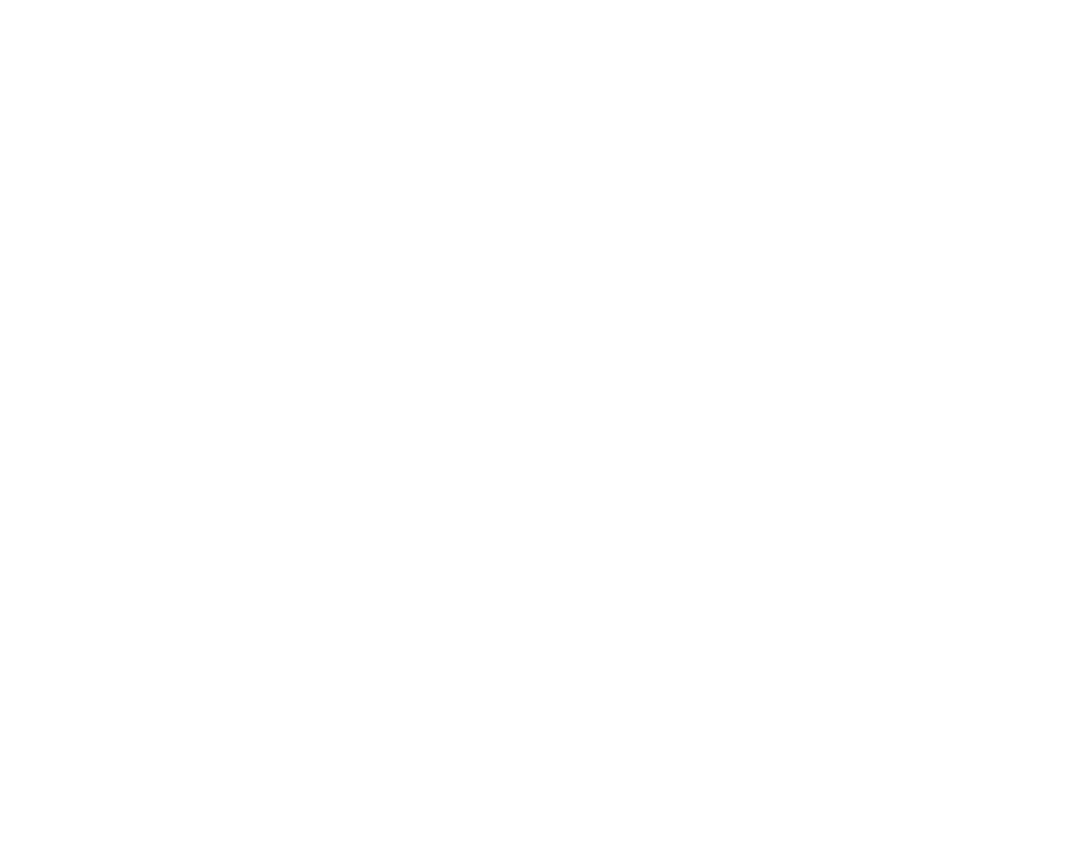
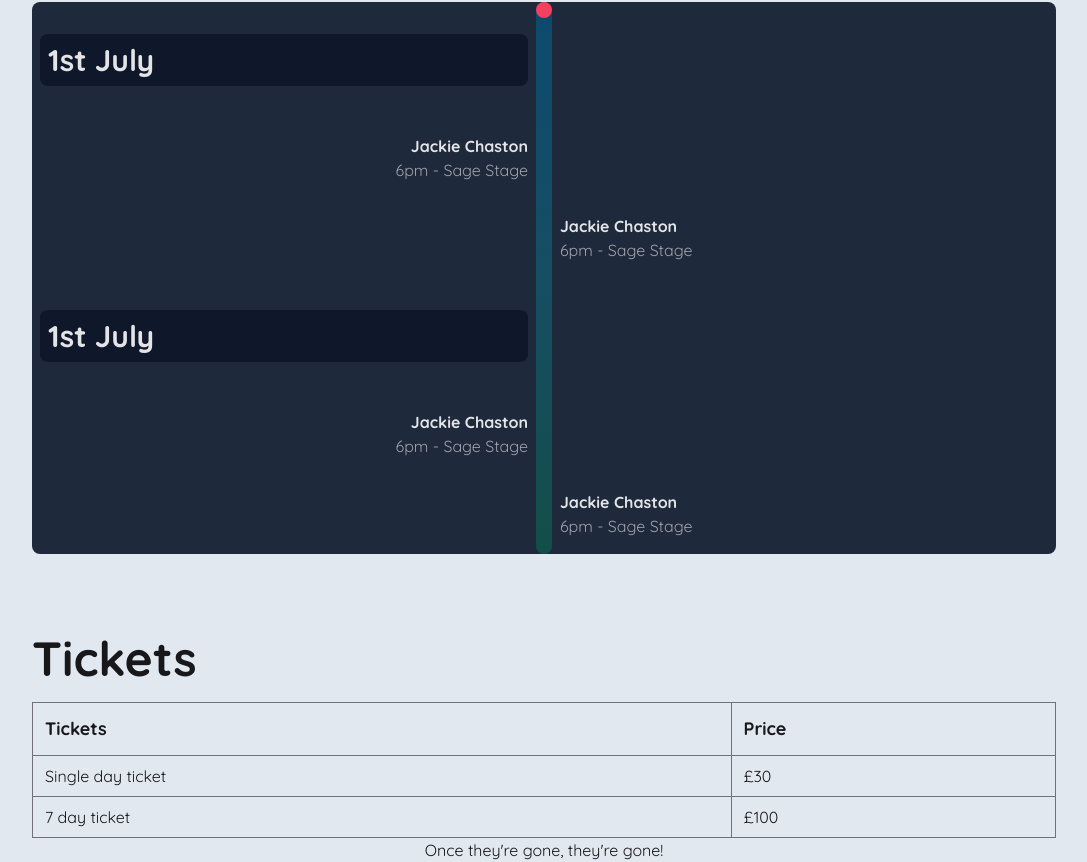
Before and after one commit to marco-soria/twtcss, a React (Vite) app: page / in a window 1280 px wide. Shown: the part 1433-2295 px from the top of the page, without its empty margins (96-1183 px from the left). Before the commit the page ends 1263 px from the top, so only its background shows below. Built offline with nearby package versions, Linux system fonts and the light colour scheme.

Commit message:
final components and build

```diff
--- a/src/App.tsx
+++ b/src/App.tsx
@@ -2,6 +2,8 @@
 import { Header } from "./components/Header"
 import { Headliners } from "./pages/Headliners"
 import { Hero } from "./pages/Hero"
+import { Tickets } from "./pages/Tickets"
+import { Timeline } from "./pages/Timeline"
 
 
 function App() {
@@ -12,7 +14,8 @@
       <Header />
       <Hero />
       <Headliners />
-
+      <Timeline />
+      <Tickets />
       <DarkModeToggle />
 
     </>
--- /dev/null
+++ b/src/pages/Tickets.tsx
@@ -0,0 +1,32 @@
+
+
+export const Tickets = () => {
+  return (
+    <div className="bg-slate-200 dark:bg-slate-900 ">
+        <div className=" mx-auto pt-20 max-w-screen-lg text-zinc-900 dark:text-zinc-200">
+        <h2 className="">Tickets</h2>
+        <table className="mt-5 table w-full border-collapse border border-zinc-500">
+          <thead className="text-lg font-bold">
+            <td className="border border-zinc-500 p-3">Tickets</td>
+            <td className="border border-zinc-500 p-3">Price</td>
+          </thead>
+          <tbody>
+            <tr>
+              <td className="border border-zinc-500 px-3 py-2">
+                Single day ticket
+              </td>
+              <td className="border border-zinc-500 px-3 py-2">£30</td>
+            </tr>
+            <tr>
+              <td className="border border-zinc-500 px-3 py-2">7 day ticket</td>
+              <td className="border border-zinc-500 px-3 py-2">£100</td>
+            </tr>
+          </tbody>
+          <caption className="caption-bottom">
+            Once they're gone, they're gone!
+          </caption>
+        </table>
+        </div>
+    </div>
+  )
+}
--- /dev/null
+++ b/src/pages/Timeline.tsx
@@ -0,0 +1,61 @@
+
+
+export const Timeline = () => {
+  return (
+    <div className="bg-slate-200 dark:bg-slate-900 ">
+        <div className=" mx-auto pt-20 max-w-screen-lg text-zinc-900 dark:text-zinc-200">
+        <h2 className="">Lineup</h2>
+        <p>
+          Follow the timetable and stage to ensure you don't miss your favourite
+          artists
+        </p>
+        <div
+          className="relative mt-5 rounded-lg bg-slate-800 px-2 py-4 text-zinc-200"
+        >
+          <div
+            className="absolute left-1/2 top-0 -ml-[8px] h-full w-4 rounded-full bg-gradient-to-b from-sky-900 via-cyan-900 to-teal-900"
+          >
+            <div className="sticky top-1/2">
+              <div className="relative size-4">
+                <div
+                  className="absolute size-4 animate-ping rounded-full bg-pink-500 opacity-75"
+                ></div>
+                <div className="relative size-4 rounded-full bg-rose-500"></div>
+              </div>
+            </div>
+          </div>
+          <div className="grid grid-cols-2 gap-8">
+            <div>
+              <h4 className="my-4 rounded-lg bg-slate-900 p-2">1st July</h4>
+            </div>
+            <div></div>
+            <div className="text-right">
+              <div className="font-bold">Jackie Chaston</div>
+              <div className="text-zinc-400">6pm - Sage Stage</div>
+            </div>
+            <div></div>
+            <div></div>
+            <div>
+              <div className="font-bold">Jackie Chaston</div>
+              <div className="text-zinc-400">6pm - Sage Stage</div>
+            </div>
+            <div>
+              <h4 className="my-4 rounded-lg bg-slate-900 p-2">1st July</h4>
+            </div>
+            <div></div>
+            <div className="text-right">
+              <div className="font-bold">Jackie Chaston</div>
+              <div className="text-zinc-400">6pm - Sage Stage</div>
+            </div>
+            <div></div>
+            <div></div>
+            <div>
+              <div className="font-bold">Jackie Chaston</div>
+              <div className="text-zinc-400">6pm - Sage Stage</div>
+            </div>
+          </div>
+        </div>
+        </div>
+    </div>
+  )
+}
--- /dev/null
+++ b/src/plugins/outlineSolid.ts
@@ -0,0 +1,11 @@
+import plugin from 'tailwindcss/plugin';
+
+const outlineSolid = plugin(function ({ addUtilities }) {
+    addUtilities({
+      ".outline-solid": {
+        "outline-style": "solid",
+      },
+    });
+  });
+
+export default outlineSolid;
--- /dev/null
+++ b/src/plugins/tableCaption.ts
@@ -0,0 +1,14 @@
+import plugin from 'tailwindcss/plugin';
+
+const tableCaption = plugin(function ({ addUtilities }) {
+    addUtilities({
+      ".caption-bottom": {
+        "caption-side": "bottom",
+      },
+      ".caption-top": {
+        "caption-side": "top",
+      },
+    });
+  });
+
+export default tableCaption;
--- a/tailwind.config.js
+++ b/tailwind.config.js
@@ -1,5 +1,7 @@
 const openVariant = require('./src/plugins/openVariant.ts')
 const animationDelay = require('./src/plugins/animationDelay.ts')
+const tableCaption = require('./src/plugins/tableCaption.ts')
+const outlineSolid = require('./src/plugins/outlineSolid.ts')
 
 /** @type {import('tailwindcss').Config} */
 export default {
@@ -42,5 +44,7 @@
   plugins: [
     openVariant,
     animationDelay,
+    tableCaption,
+    outlineSolid,
   ],
 }
```
Also changed, not shown: src/plugins/buttonPlugin.ts (added, +46 -0 lines).
